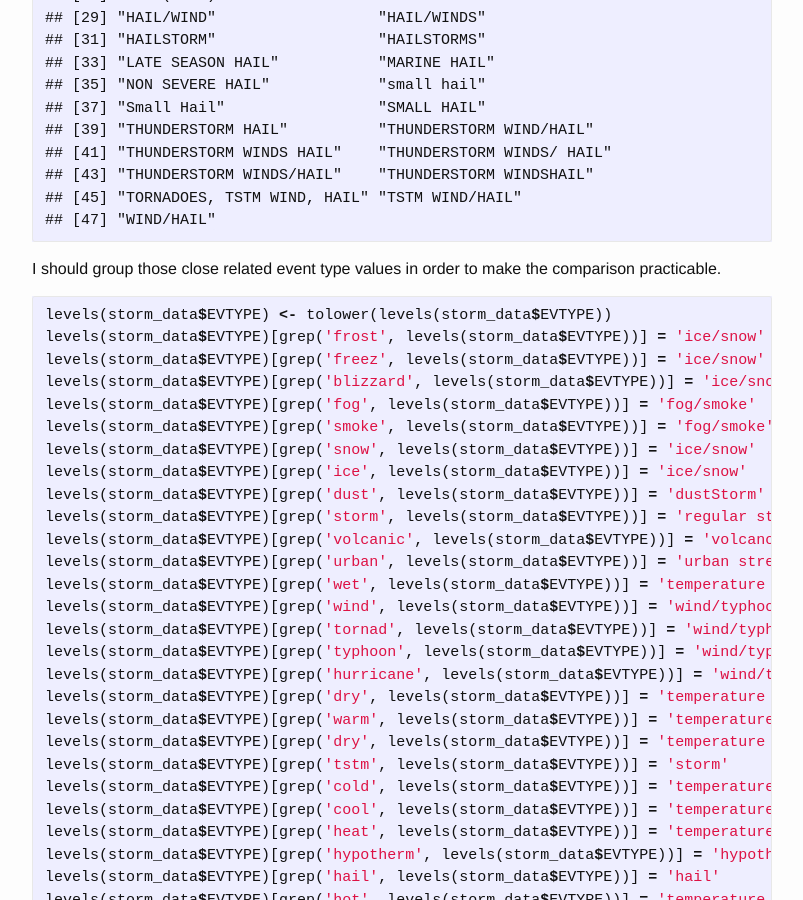
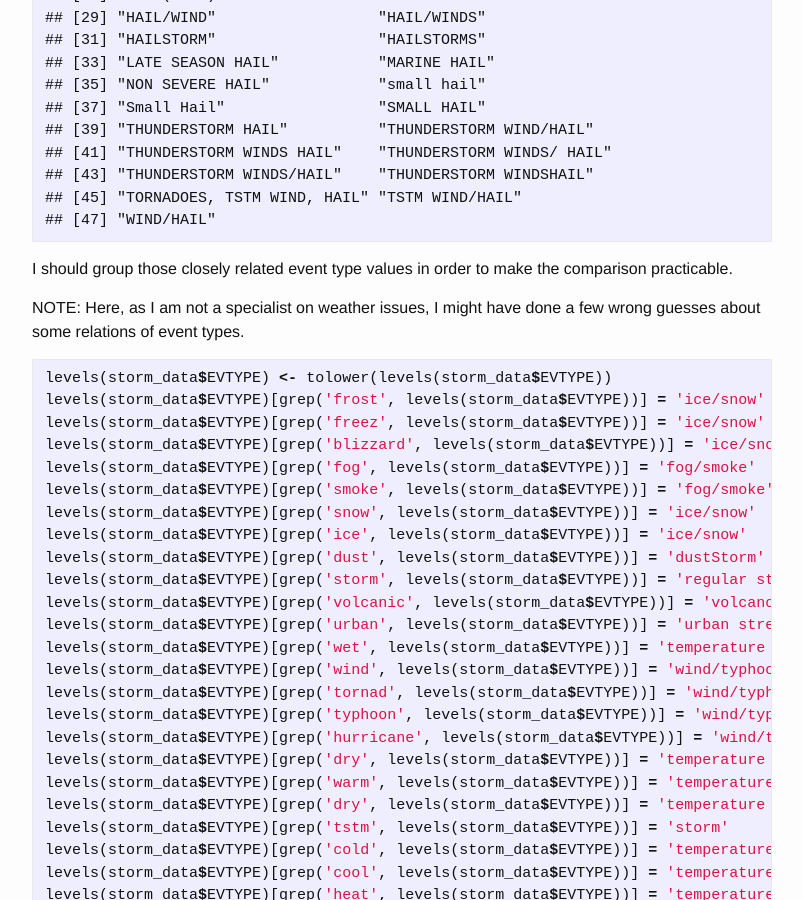
Before and after one commit to du2x/du2x.github.io, a Jekyll site: the page built from _posts/2016-04-14-most-harmful-camalities-types.markdown, in a window 1280 px wide and 900 px high, scrolled down 2465 px. Shown: the whole window, without its empty margins (238-1041 px from the left). Built offline with Jekyll 4.4.1, drawn with Linux system fonts in a browser that asks for light colours; comment, search, counter and statistics services are not loaded; some of the changed text lies outside the part shown.

Commit message:
Improving NOOA post

````diff
--- a/_posts/2016-04-14-most-harmful-camalities-types.markdown
+++ b/_posts/2016-04-14-most-harmful-camalities-types.markdown
@@ -120,7 +120,9 @@ levels(storm_data$EVTYPE)[hail_idx]
 ## [47] "WIND/HAIL"
 ```
 
-I should group those close related event type values in order to make the comparison practicable.
+I should group those closely related event type values in order to make the comparison practicable.
+
+NOTE: Here, as I am not a specialist on weather issues, I might have done a few wrong guesses about some relations of event types.
 
 ```R
 levels(storm_data$EVTYPE) <- tolower(levels(storm_data$EVTYPE))
@@ -362,7 +364,19 @@ Those may be the most harmful to human health event types from 1993 to today.
 
 ## Event types with the greatest economic consequences
 
-Explain the PROPDMG columns
+The columns $PROPDMG represents values of damage on properties, and $CROPDMG reprepresents values of damage on crops.
+
+Both values have to be multiplied by `10 ^ x` where `x` is the correspondent exponential value  (`$PROPDMGEXP`or `$CROPDMGEXP`)
+
+Let's see the levels of both columns
+
+```R
+levels(new_storm_data$PROPDMGEXP)
+```
+
+```R
+levels(new_storm_data$CROPDMGEXP)
+```
 
 I should convert the values of `$PROPDMGEXP` and `$CROPDMGEXP` from literal to numeric.
 
````
Also changed, not shown: other parts of _posts/2016-04-14-most-harmful-camalities-types.markdown (+1 -1 lines).
